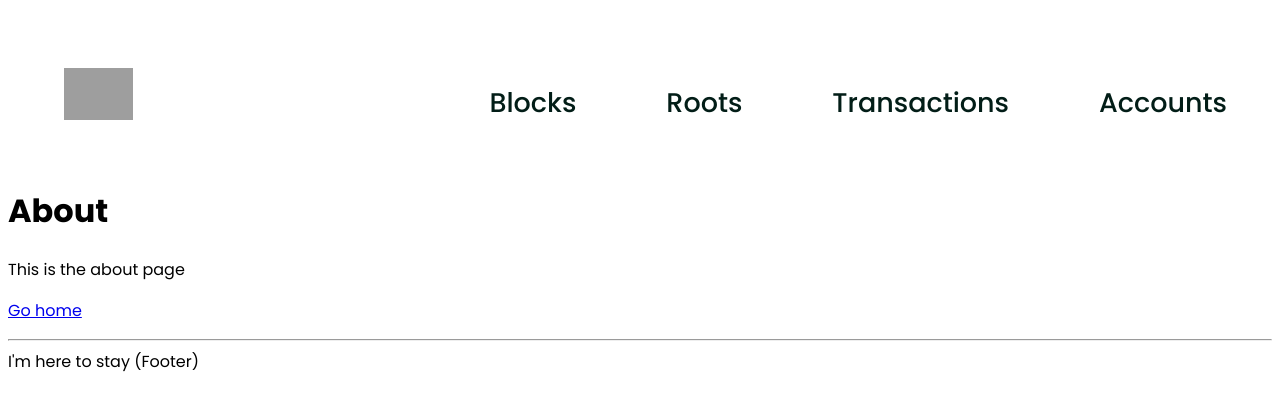
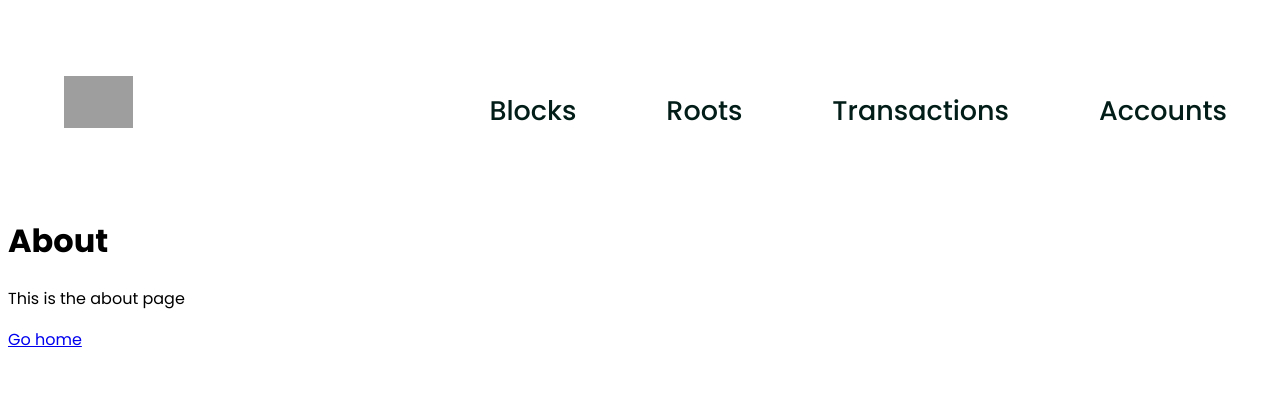
Before and after one commit to dmihal/block-explorer, a Next.js app: page /about in a window 1280 px wide. Shown: the top 410 px of the page. Built offline with nearby package versions, Linux system fonts and the light colour scheme; grey boxes are pictures that could not be loaded.

Commit message:
Style header

```diff
--- a/components/Header.tsx
+++ b/components/Header.tsx
@@ -32,7 +32,7 @@ const Header = () => {
           font-family: Poppins;
           font-size: 27px;
           font-weight: 500;
-          margin: 68px 0 50px;
+          padding: 68px 0 50px;
         }
 
         .logo {
--- a/components/Layout.tsx
+++ b/components/Layout.tsx
@@ -1,5 +1,4 @@
 import React, { ReactNode } from 'react'
-import Link from 'next/link'
 import Head from 'next/head';
 import Header from './Header';
 
@@ -8,9 +7,9 @@ type Props = {
   title?: string
 }
 
-const Layout = ({ children, title = 'This is the default title' }: Props) => {
+const Layout: React.FC<Props> = ({ children, title = 'This is the default title' }) => {
   return (
-    <main>
+    <div className="container">
       <Head>
         <title>{title}</title>
         <meta charSet="utf-8" />
@@ -19,27 +18,33 @@ const Layout = ({ children, title = 'This is the default title' }: Props) => {
       </Head>
 
       <Header />
-      {children}
+      <main>{children}</main>
       <footer>
-        <hr />
-        <span>I'm here to stay (Footer)</span>
       </footer>
 
       <style jsx>{`
-        main {
+        .container {
           max-width: 1640px;
-        }
-      `}</style>
-      <style jsx global>{`
-        html, body {
+          font-family: 'Poppins', sans-serif;
+          display: flex;
+          flex-direction: column;
           min-height: 100%;
         }
         main {
-          max-width: 1640px;
-          font-family: 'Poppins', sans-serif;
+          flex: 1;
+        }
+
+        html, body, #__next {
+          height: 100%;
+          margin: 0;
+        }
+
+        a {
+          color: #04c399;
+          text-decoration: none;
         }
       `}</style>
-    </main>
+    </div>
   );
 };
 
```
